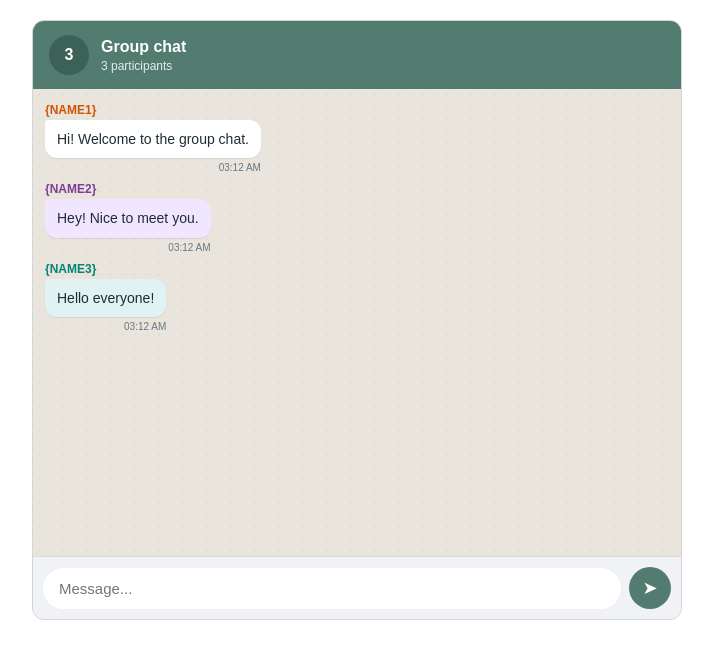
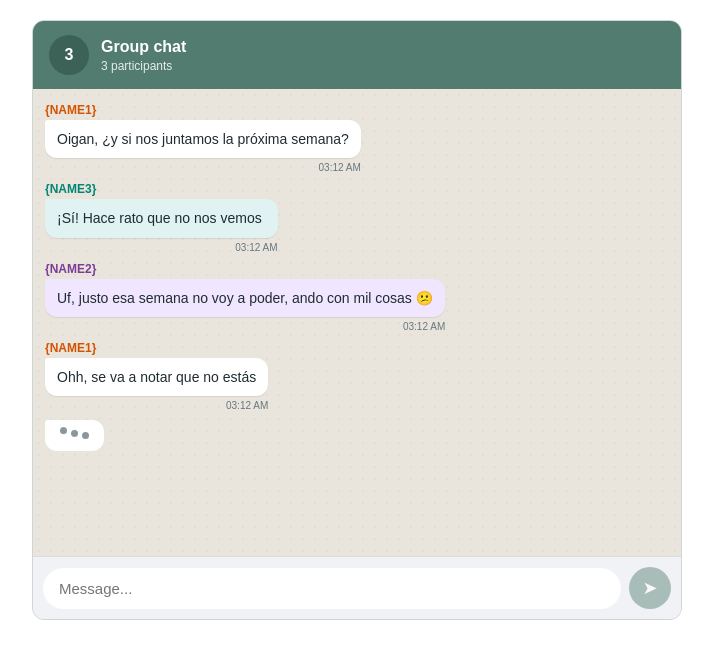
Before and after one commit to robertorojasr/chat, a plain HTML site: page index.html in a window 1280 px wide. Shown: the whole page, without its empty margins (283-996 px from the left). Drawn offline with Linux system fonts and the light colour scheme.

Commit message:
Update dialog in index.html

```diff
--- a/index.html
+++ b/index.html
@@ -72,30 +72,32 @@
 
     dialogue: [
       [
-        { sender: 0, text: "Hey everyone! How are you doing?" },
-        { sender: 1, text: "I'm good, thanks! What about you?" }
+          { sender: 0, text: "Buena, anotado 👍" },
+		{ sender: 1, text: "Oigan, gracias. ¿Y si tampoco alcanzo a llegar a la siguiente?" },
+		{ sender: 2, text: "Te avisamos igual y vemos cómo te sumas. Eso es lo que esperamos de todos aquí" },
+    	     { sender: 0, text: "¿Qué podríamos hacer cuando [N2] pueda venir?" }
       ],
       [
-        { sender: 2, text: "That sounds interesting!" },
-        { sender: 0, text: "I agree, we should talk about it." }
-      ],
-      [
-        { sender: 1, text: "What do you all think?" },
-        { sender: 2, text: "Yeah, I'd like to hear everyone's opinion." }
-      ],
-      [
-        { sender: 0, text: "That's a good point." },
-        { sender: 1, text: "Definitely!" }
+          { sender: 1, text: "Dale 🙌" },
+		{ sender: 0, text: "Ya, entonces nos juntamos la próxima semana los que podamos, y después le contamos todo a [N2]" }
       ]
     ],
 
     // Messages that appear when the chat starts
     initialMessages: [
-      { sender: 0, text: "Hi! Welcome to the group chat." },
-      { sender: 1, text: "Hey! Nice to meet you." },
-      { sender: 2, text: "Hello everyone!" }
+         	{ sender: 0, text: "Oigan, ¿y si nos juntamos la próxima semana?" },
+		{ sender: 2, text: "¡Sí! Hace rato que no nos vemos " },
+		{ sender: 1, text: "Uf, justo esa semana no voy a poder, ando con mil cosas 😕" },
+		{ sender: 0, text: "Ohh, se va a notar que no estás" },
+		{ sender: 2, text: "Tranqui, te contamos todo y mandamos fotos al grupo" },
+		{ sender: 0, text: "Sí po, como siempre. Aquí nadie se queda sin saber qué pasó" },
+		{ sender: 1, text: "Jaja gracias, eso es lo bueno de este grupo" },
+		{ sender: 2, text: "Y la siguiente la armamos contigo, así te sumas" },
+		{ sender: 0, text: "Obvio. A mí me gusta que seamos así, que nadie quede fuera" },
+		{ sender: 0, text: "¿Cómo le contamos a [N2] lo que hagamos? ¿Fotos, un audio…?" }
     ]
   };
+
 
   // =========================================================
   // CHAT INITIALIZATION
```
